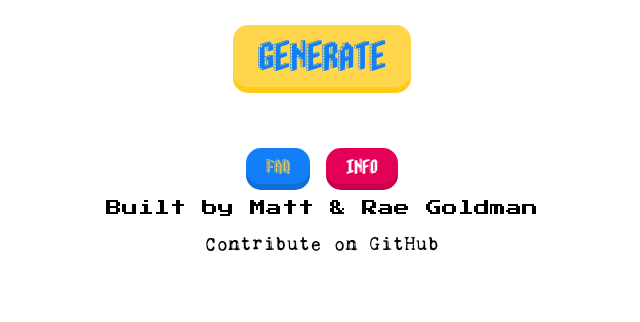
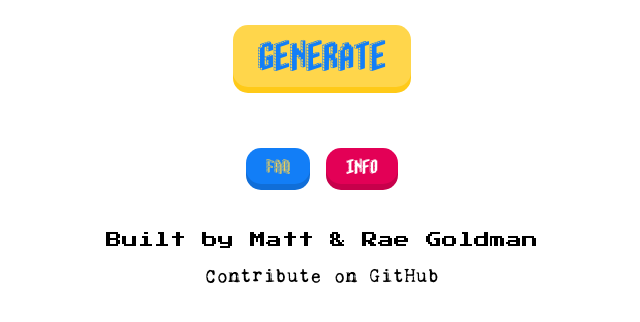
Before and after one commit to robotmlg/help-me-name-my-project, a Django app: page / in a window 1280 px wide. Shown: the part 253-575 px from the top of the page, without its empty margins (318-958 px from the left). Run offline with Django 4.2, Linux system fonts and the light colour scheme.

Commit message:
Update index.html (#91)

```diff
--- a/name_project/templates/index.html
+++ b/name_project/templates/index.html
@@ -85,6 +85,7 @@ body
 
 footer
 {
+	margin-top=-16px;
 	font-size: 16px;
 	font-family: pstart;
 	text-align: center;
@@ -267,6 +268,7 @@ var TxtType = function(el, toRotate, period) {
 			<a class="faq" href="https://helpmenamemyproject.com/faq">FAQ</a>
 			<a class="info" href="https://helpmenamemyproject.com/info">info</a>
 		</p>
+		<br>
 		<p>
 			Built by <a class="foot" href="https://tacobelllabs.net/@robotmlg">Matt</a> &amp; Rae Goldman
 		</p>
```
